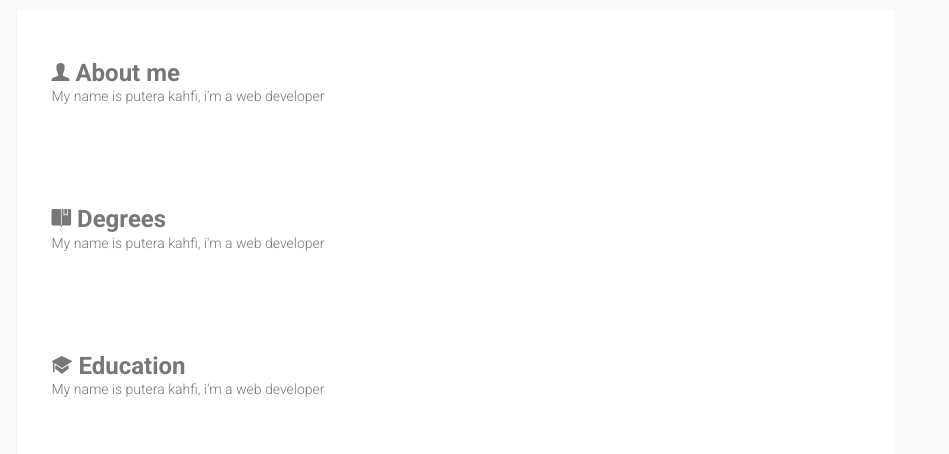
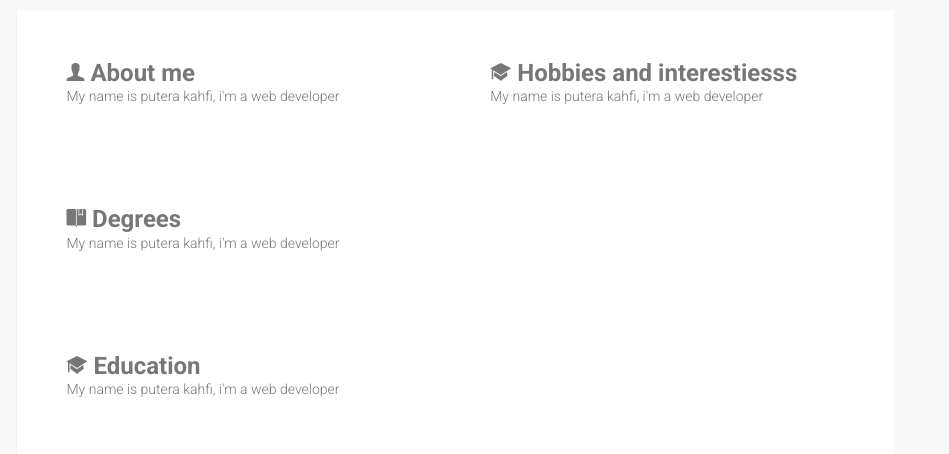
Before and after one commit to puterakahfi/resume, a website: page minimalist/index.html in a window 1280 px wide. Shown: the top 454 px of the page, 331-1280 px from the left. Drawn offline with nearby package versions, Linux system fonts and the light colour scheme; files that its build step writes are made by us from their sources; files whose address does not match are found by name; a web font is replaced by a local one.

Commit message:
update layout,separate content to two colums

```diff
--- a/minimalist/index.html
+++ b/minimalist/index.html
@@ -102,8 +102,9 @@
 </div>
 <div claas="vertical-line"></div>
 				</div>
-				<div  class="col-md-8 main-content">
+				<div  class="col-md-9 main-content">
 
+					<div class="col-md-6">
 					<div class="block-content">
 						<h3><i class="ion-person"></i>  About me </h3>
 						My name is putera kahfi, i'm a web developer
@@ -116,10 +117,13 @@
 						<h3><i class="ion-university"></i> Education </h3>
 						My name is putera kahfi, i'm a web developer
 					</div>
+				</div>
+				<div class="col-md-6">
 					<div class="block-content">
 						<h3><i class="ion-university"></i> Hobbies and interestiesss </h3>
 						My name is putera kahfi, i'm a web developer
 					</div>
+				</div>
 				</div>
 			</div>
 			<div class="row">
```
